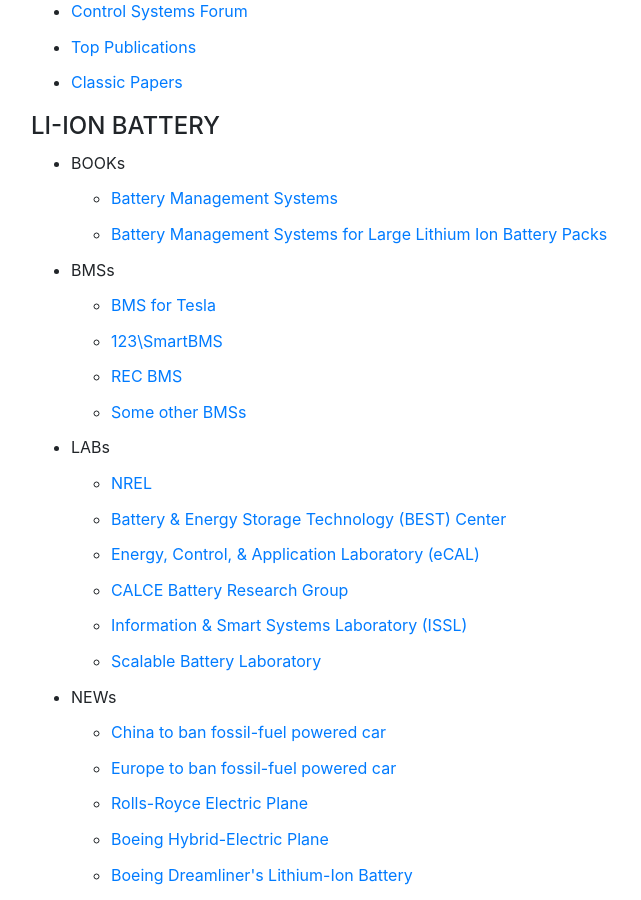
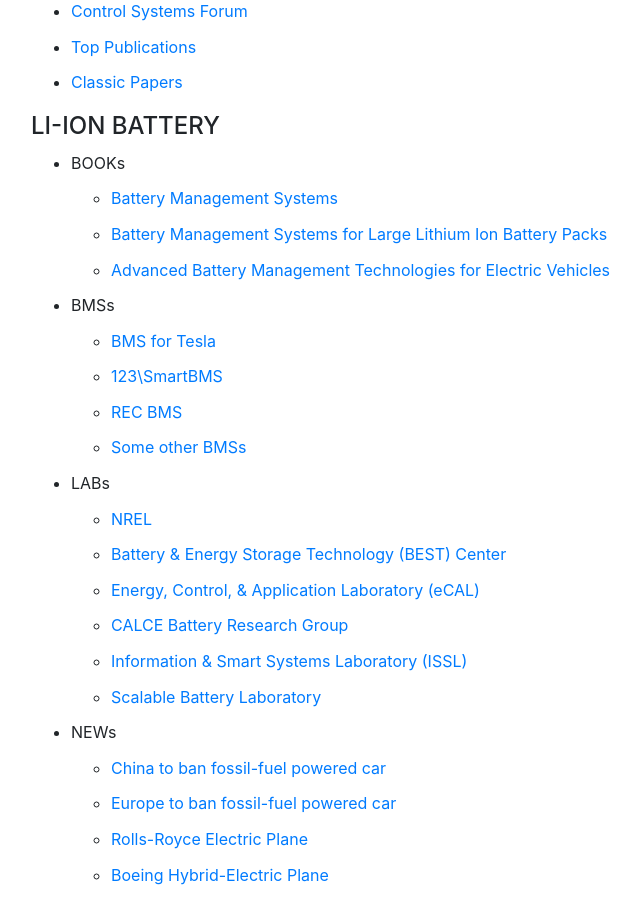
Before and after one commit to ningtian/ningtian.github.io, a Jekyll site: the page links/index.html, which Jekyll copies as it is, in a window 1280 px wide and 900 px high, scrolled down 600 px. Shown: the whole window, without its empty margins (149-790 px from the left). Built offline with Jekyll 4.4.1, drawn with Linux system fonts in a browser that asks for light colours.

Commit message:
Update index.html

```diff
--- a/links/index.html
+++ b/links/index.html
@@ -87,6 +87,7 @@
 	    	 <ul>
 	         <li><a href="https://www.amazon.com/Battery-Management-Systems-Gregory-Plett/dp/1630810231">Battery Management Systems </a></li>
 	         <li><a href="https://www.amazon.com/Battery-Management-Systems-Large-Lithium/dp/1608071049/ref=pd_sim_14_8?_encoding=UTF8&pd_rd_i=1608071049&pd_rd_r=abcde245-0e50-11e9-add8-73a0b1357621&pd_rd_w=vXLMc&pd_rd_wg=VU6ic&pf_rd_p=18bb0b78-4200-49b9-ac91-f141d61a1780&pf_rd_r=A679TVP58A4169BFP8MJ&psc=1&refRID=A679TVP58A4169BFP8MJ">Battery Management Systems for Large Lithium Ion Battery Packs</a></li>
+	         <li><a href="https://www.amazon.com/Advanced-Management-Technologies-Electric-Automotive-ebook/dp/B07MFQNZDB/ref=sr_1_1?keywords=Advanced+Battery+Management+Technologies+for+Electric+Vehicles&qid=1574552106&sr=8-1">Advanced Battery Management Technologies for Electric Vehicles </a></li>
 	         </ul>
 
 
```
